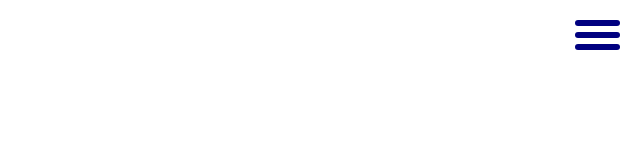
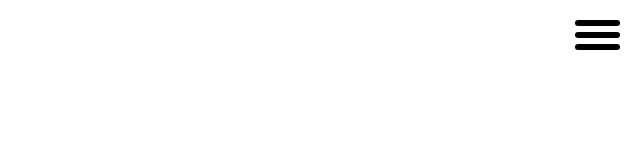
Before and after one commit to dangriffin13/front_end_practice, a plain HTML site: page animations/animations.html in a window 1280 px wide. Shown: the full height of the page, 640-1280 px from the left. Drawn offline with Linux system fonts and the light colour scheme.

Commit message:
burger transition

```diff
--- a/animations/animation_style.css
+++ b/animations/animation_style.css
@@ -33,11 +33,37 @@ body {
     height: 6px;
     width: 100%;
     border-radius: 6px;
-    background: #000080;
+    background: black;
     margin-bottom: 6px;
 }
 
+.burg-bar {
+   -webkit-transition: all .7s ease;
+   -moz-transition: all .7s ease;
+   -ms-transition: all .7s ease;
+   -o-transition: all .7s ease;
+   transition: all .7s ease;
+ }
 
+.burger-wrapper:hover .burg-top {
+   -webkit-transform: translateY(15px) rotateZ(45deg);
+   -moz-transform: translateY(15px) rotateZ(45deg);
+   -ms-transform: translateY(15px) rotateZ(45deg);
+   -o-transform: translateY(15px) rotateZ(45deg);
+   transform: translateY(15px) rotateZ(45deg);
+ }
+
+ .burger-wrapper:hover .burg-bottom {
+   -webkit-transform: translateY(-15px) rotateZ(-45deg);
+   -moz-transform: translateY(-15px) rotateZ(-45deg);
+   -ms-transform: translateY(-15px) rotateZ(-45deg);
+   -o-transform: translateY(-15px) rotateZ(-45deg);
+   transform: translateY(-15px) rotateZ(-45deg);
+ }
+
+ .burger-wrapper:hover .burg-middle {
+   width: 0;
+ }
 
 
 
--- a/animations/animations.html
+++ b/animations/animations.html
@@ -5,18 +5,20 @@
 </head>
 
 <body>
+<div id='page'>
 
 <div id='logo-wrapper'>
 <img src='sparta.png' alt='SPARTA' height='120' width='100'>
 </div>
 
 <div class='burger-wrapper'>
-<span></span>
-<span></span>
-<span></span>
+<span class='burg-bar burg-top'></span>
+<span class='burg-bar burg-middle'></span>
+<span class='burg-bar burg-bottom'></span>
 </div>
 
 
+</div>
 </body>
 
 </html>
```
